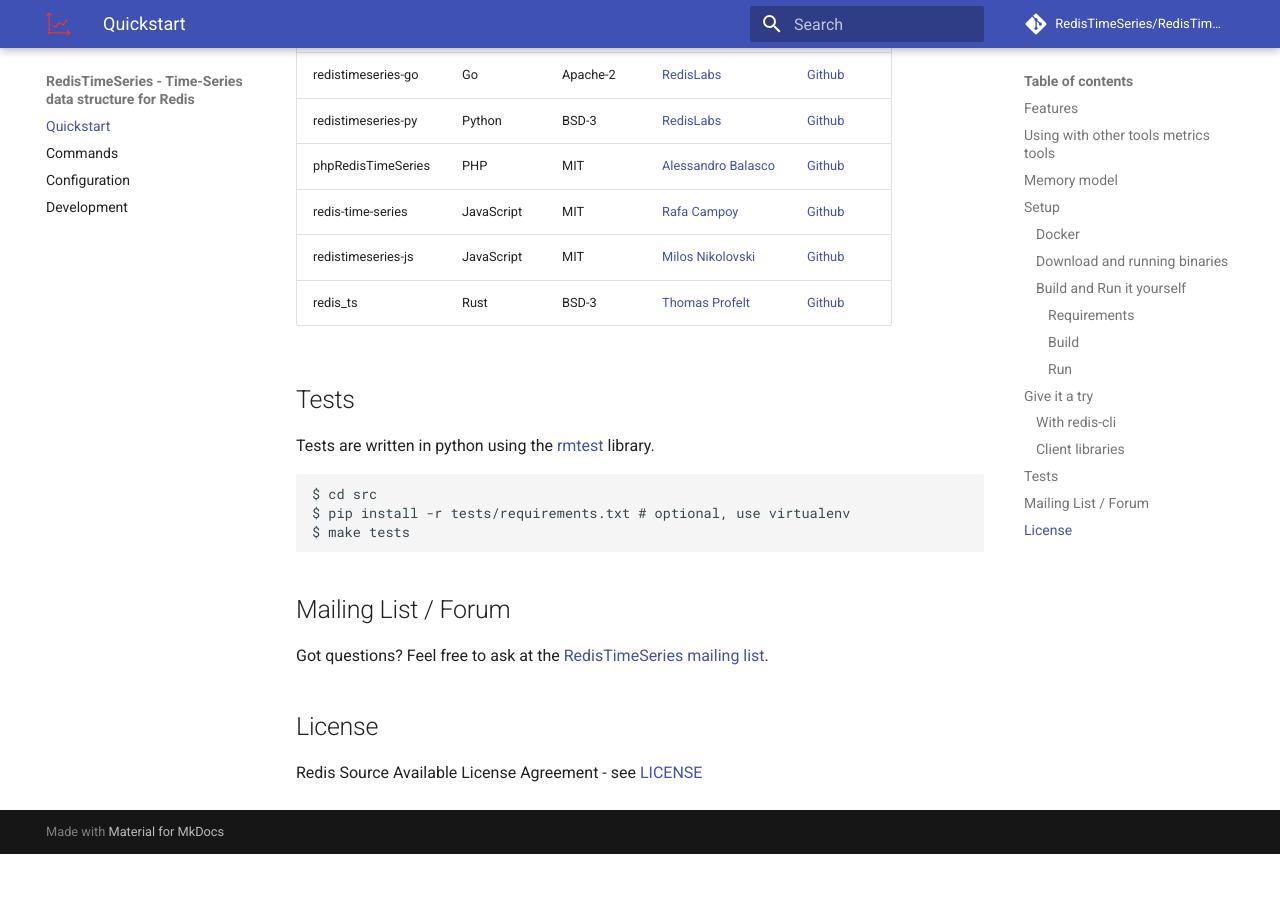
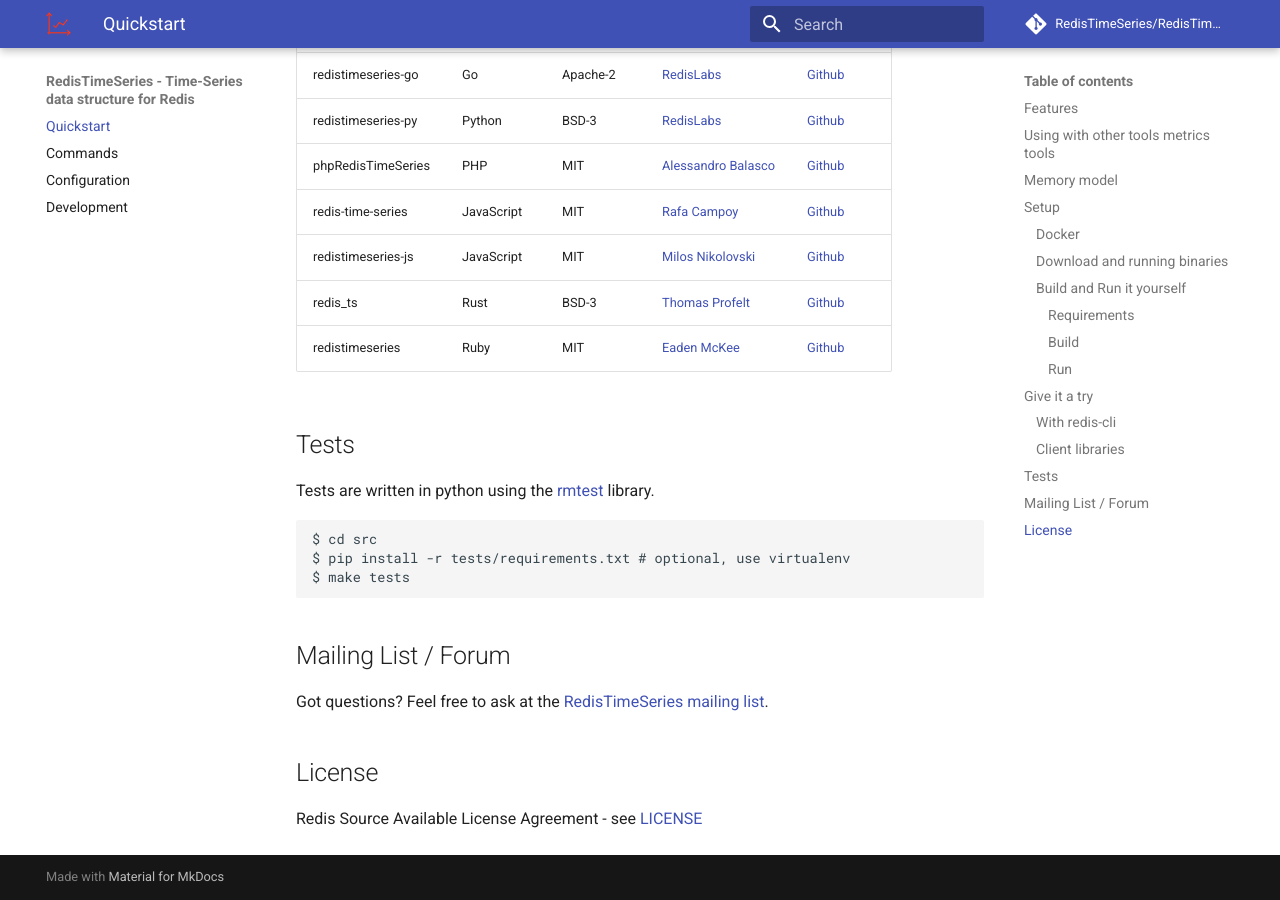
Before and after one commit to RedisTimeSeries/RedisTimeSeries, an MkDocs documentation site: the page built from docs/index.md, in a window 1280 px wide and 900 px high, scrolled down 3570 px. Built offline with MkDocs 1.6.1 and Material for MkDocs 9.7.7, drawn with Linux system fonts in a browser that asks for light colours; comment, search, counter and statistics services are not loaded; before the commit the page ends 4424 px from its top, so only the background shows below that.

Commit message:
Update index.md

```diff
--- a/docs/index.md
+++ b/docs/index.md
@@ -142,7 +142,7 @@
 | redis-time-series | JavaScript | MIT | [Rafa Campoy](https://github.com/averias) | [Github](https://github.com/averias/redis-time-series) |
 | redistimeseries-js | JavaScript | MIT | [Milos Nikolovski](https://github.com/nikolovskimilos) | [Github](https://github.com/nikolovskimilos/redistimeseries-js) |
 | redis_ts | Rust | BSD-3 | [Thomas Profelt](https://github.com/tompro) | [Github](https://github.com/tompro/redis_ts) |
-
+| redistimeseries | Ruby | MIT | [Eaden McKee](https://github.com/eadz) | [Github](https://github.com/eadz/redistimeseries) |
 
 ## Tests
 
```
